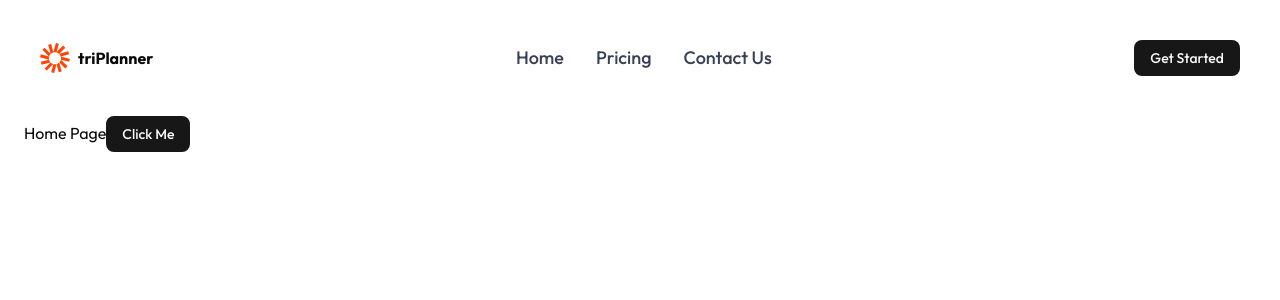
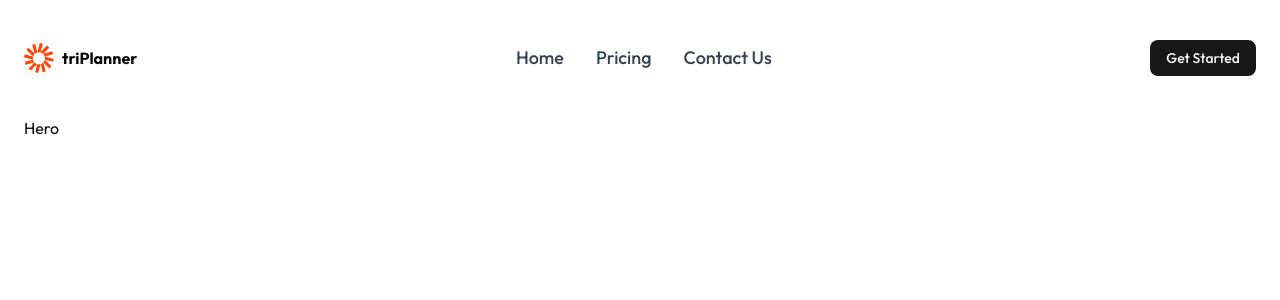
Before and after one commit to kajugadaniels/triplanner, a Next.js app: page / in a window 1280 px wide. Shown: the top 300 px of the page. Built offline with nearby package versions, Linux system fonts and the light colour scheme.

Commit message:
New hcanges

```diff
--- a/src/app/(root)/page.tsx
+++ b/src/app/(root)/page.tsx
@@ -1,11 +1,10 @@
-import { Button } from '@/components/ui/button'
+import Hero from '@/components/shared/Hero'
 import React from 'react'
 
 const Home = () => {
     return (
         <div>
-            Home Page
-            <Button>Click Me</Button>
+            <Hero />
         </div>
     )
 }
--- a/src/components/shared/Header.tsx
+++ b/src/components/shared/Header.tsx
@@ -11,7 +11,7 @@ const menuOptions = [
 
 const Header = () => {
     return (
-        <div className="flex justify-between items-center p-4">
+        <div className="flex justify-between items-center py-4">
             <div className="flex gap-2 items-center">
                 <Image src={"/logo.svg"} alt="Logo" width={30} height={30} />
                 <h2 className="font-bold text2-xl">triPlanner</h2>
--- /dev/null
+++ b/src/components/shared/Hero.tsx
@@ -0,0 +1,11 @@
+import React from 'react'
+
+const Hero = () => {
+    return (
+        <div>
+            Hero
+        </div>
+    )
+}
+
+export default Hero
```
Also changed, not shown: src/app/layout.tsx (indentation only).
